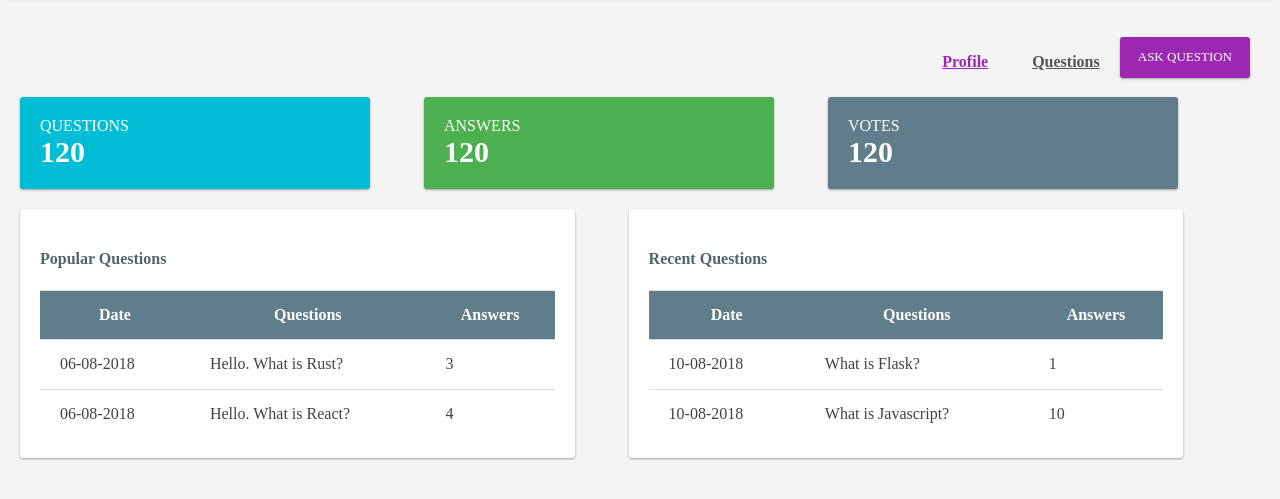
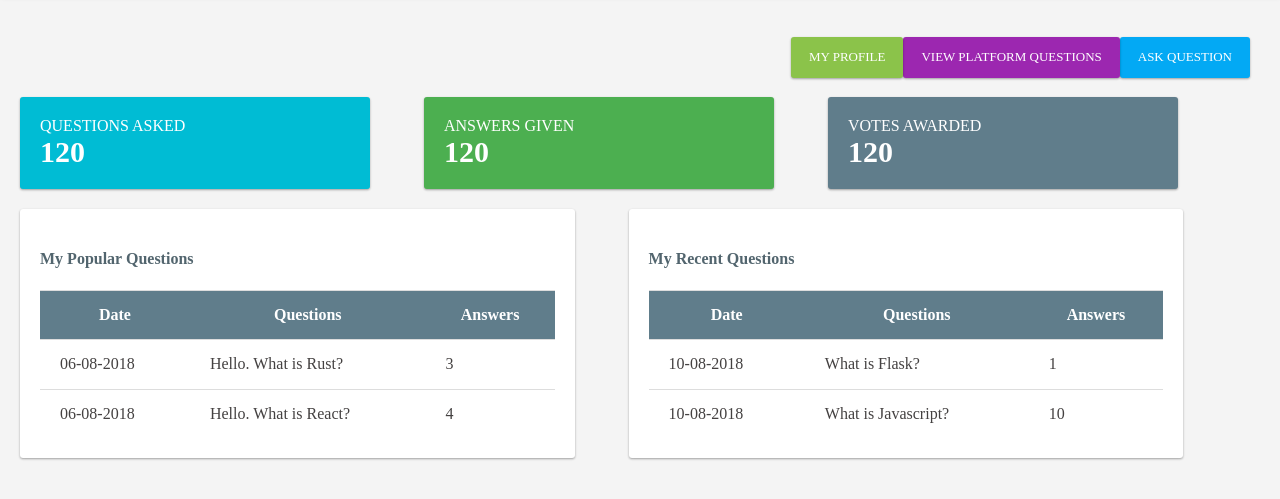
Before and after one commit to Toskgreg/StackOverflow-lite, a plain HTML site: page UI/templates/profile.html in a window 1280 px wide. Shown: the part 73-572 px from the top of the page. Drawn offline with Linux system fonts and the light colour scheme.

Commit message:
ft(update user homepage):create user homepage This commit delivers the users homepage with all its features. [delivers #159718398]

```diff
--- a/UI/templates/profile.html
+++ b/UI/templates/profile.html
@@ -19,7 +19,7 @@
                                 name="header__search"
                                 placeholder="Search" />
             <div class="header__auth_buttons">
-                <a href="../pages/login.html" class="btn bg-slate header__button">Logout</a>
+                <a href="login.html" class="btn bg-slate header__button">Logout</a>
             </div>
         </header>
 
@@ -27,37 +27,35 @@
         <div class="content">
             <div class="content__top_bar">
                 <div class="content__top_bar--right">
-                <ul class="content__nav">
-                    <li class="content__list active"><a href="profile.html">Profile</a></li>
-                    <li class="content__list"><a href="questions.html">Questions</a></li>
-                </ul>
-                <a href="ask_question.html" class="btn bg-violet content__question_button">Ask Question</a>
+                <a href="ask_question.html" class="btn bg-blue content__question_button">Ask Question</a>
+                <a href="questions.html" class="btn bg-violet content__question_button">View Platform Questions</a>
+                <a href="profile.html" class="btn bg-green content__question_button">My Profile</a>
                 </div>
             </div>
             <div class="card statistic__card bg-info text-white">
                 <div>
-                    <span>QUESTIONS</span>
+                    <span>QUESTIONS ASKED</span>
                     <span class="statistic__card_value">120</span>
                 </div>
                 <i class="fa fa-question-circle"></i>
             </div>
             <div class="card statistic__card bg-success text-white">
                 <div>
-                    <span>ANSWERS</span>
+                    <span>ANSWERS GIVEN</span>
                     <span class="statistic__card_value">120</span>
                 </div>
                 <i class="fa fa-check"></i>
             </div>
             <div class="card statistic__card bg-slate text-white">
                 <div>
-                    <span>VOTES</span>
+                    <span>VOTES AWARDED</span>
                     <span class="statistic__card_value">120</span>
                 </div>
                 <i class="fa fa-thumbs-up "></i>
             </div>
             <div class="content__tables">
                 <div class="card table__card bg-white text-slate">
-                    <h4>Popular Questions</h4>
+                    <h4>My Popular Questions</h4>
                     <table>
                         <thead class="bg-slate">
                             <tr>
@@ -81,7 +79,7 @@
                     </table>
                 </div>
                 <div class="card table__card bg-white text-slate">
-                    <h4>Recent Questions</h4>
+                    <h4>My Recent Questions</h4>
                     <table>
                         <thead class="bg-slate">
                             <tr>
```
